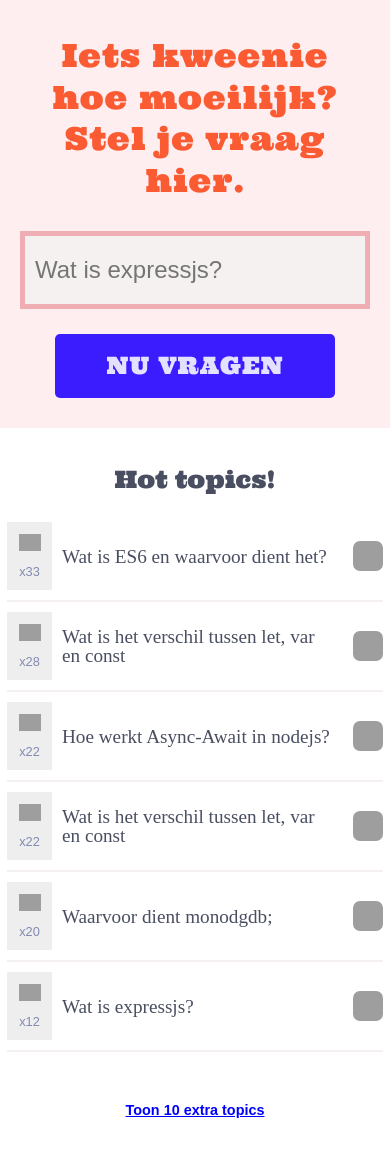
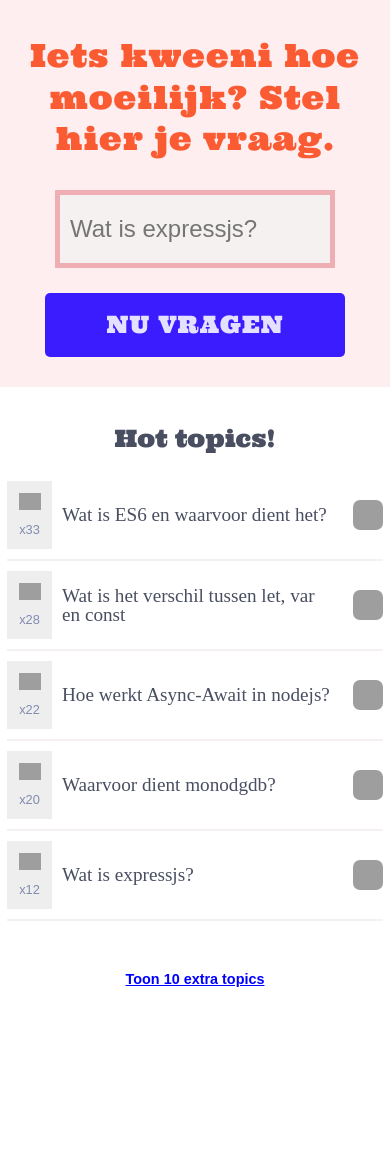
Before and after one commit to yaspo/Webtech-Lab-2, a web app: file overview.html in a window 390 px wide. Shown: the part 70-1238 px from the top of the page. After the commit the page ends 1057 px from the top, so only its background shows below. Run offline with its HTML, style and script files only (its server is not run), Linux system fonts and the light colour scheme; grey boxes are pictures that could not be loaded.

Commit message:
Overview page finished. Page is now responsive and adjusted to match the example video on Toledo.

```diff
--- a/css/overview.css
+++ b/css/overview.css
@@ -86,7 +86,7 @@ header .profile img {
 	border-radius: 7px;
 }
 
-.banner {
+.banner .container {
 	display: grid;
 	grid-template-rows: auto auto auto;
 	grid-row-gap: 25px;
@@ -108,13 +108,16 @@ header .profile img {
 	font-size: 1.5em;
 	background-color: #f5f1f1;
 	color: #494e61;
+
+	justify-self:center;
+	width: 80%;
 }
 
 .banner .button {
 	text-align: center;
 	font-size: 1.5em;
 	padding: 20px;
-	width: 80%;
+	width: 300px;
 	justify-self: center;
 	border-radius: 5px;
 	text-transform: uppercase;
@@ -137,7 +140,7 @@ header .profile img {
 	display: grid;
 }
 
-.hot .topics li {
+.topic {
 	display: grid;
 	grid-template-columns: 45px auto 40px;
 	grid-gap: 10px;
@@ -146,18 +149,18 @@ header .profile img {
 	padding: 10px 0;
 }
 
-.hot .topics .likes {
+.topic .likes {
 	display: grid;
 	grid-template-rows: 1fr 1fr;
 	padding: 12px 0;
 	background-color: #eeeeee;
 }
 
-.hot .topics .likes:hover {
+.topic .likes:hover {
 	cursor: pointer;
 }
 
-.hot .topics .likes .like-img {
+.topic .like-img {
 	background-image: url('../KWEENI-ASSETS/icon-cool.svg');
 	width: 22px;
 	height: 22px;
@@ -167,28 +170,31 @@ header .profile img {
 	justify-self: center;
 }
 
-.hot .topics .likes .amount {
+.topic .like-amount {
 	align-self: end;
 	justify-self: center;
 	font-size: 0.8em;
 	color: #818baf;
 }
 
-.hot .topics .question {
+.topic .question {
 	align-self: center;
 	font-family: serif;
 	font-size: 1.2em;
+	color: #494e61;
+	text-decoration: none;
+	display: inline-block;
 }
 
-.hot .topics .question:first-letter {
+.topic .question:first-letter {
 	text-transform: uppercase;
 }
 
-.hot .topics .user {
+.topic .user {
 	display: grid;
 }
 
-.hot .topics .userpic {
+.topic .userpic {
 	width: 30px;
 	height: 30px;
 	align-self: center;
--- a/overview.html
+++ b/overview.html
@@ -8,23 +8,26 @@
 <body>
 
 <header>
+<div class="container">
 	<div class="logo"></div>
 	<div class="profile">
 		<p>Anneke Kodeur</p>
 		<a href="" class="logout">log uit</a>
 		<img src="KWEENI-ASSETS/user4.png" class="profileImage">
 	</div>
+</div>
 </header>
 
 <div class="banner">
+<div class="container">
 	<div class="slogan">
-		<h1>Iets kweenie hoe moeilijk? </h1>
-		<h1>Stel je vraag hier.</h1>
+		<h1>Iets kweeni hoe moeilijk? Stel hier je vraag.</h1>
 	</div>
 	<input type="text" class="search" name="search" placeholder="Wat is expressjs?">
 	<a class="button" href="#">
 		Nu Vragen
 	</a>
+</div>
 </div>
 
 <section class="hot">
@@ -32,67 +35,56 @@
 
 	<!-- I should have used PHP for these -->
 	<ul class="topics">
-		<li>
+		<li class="topic">
 			<div class="likes">
 				<div class="like-img"></div>
-				<p class="amount">x33</p>
+				<p class="like-amount">x33</p>
 			</div>
-			<p class="question">Wat is ES6 en waarvoor dient het?</p>
+			<a href="" class="question">Wat is ES6 en waarvoor dient het?</a>
 			<div class="user">
 				<p class="username">Yves Dehipster</p>
 				<img src="KWEENI-ASSETS/user11.png" class="userpic">
 			</div>
 		</li>
-		<li>
+		<li class="topic">
 			<div class="likes">
 				<div class="like-img"></div>
-				<p class="amount">x28</p>
+				<p class="like-amount">x28</p>
 			</div>
-			<p class="question">Wat is het verschil tussen let, var en const</p>
+			<a href="" class="question">Wat is het verschil tussen let, var en const</a>
 			<div class="user">
 				<p class="username">Jerold Venard</p>
 				<img src="KWEENI-ASSETS/user3.png" class="userpic">
 			</div>
 		</li>
-		<li>
+		<li class="topic">
 			<div class="likes">
 				<div class="like-img"></div>
-				<p class="amount">x22</p>
+				<p class="like-amount">x22</p>
 			</div>
-			<p class="question">Hoe werkt Async-Await in nodejs?</p>
+			<a href="" class="question">Hoe werkt Async-Await in nodejs?</a>
 			<div class="user">
 				<p class="username">Kerril Farrior</p>
 				<img src="KWEENI-ASSETS/user2.png" class="userpic">
 			</div>
 		</li>
-		<li>
+		<li class="topic">
 			<div class="likes">
 				<div class="like-img"></div>
-				<p class="amount">x22</p>
+				<p class="like-amount">x20</p>
 			</div>
-			<p class="question">Wat is het verschil tussen let, var en const</p>
-			<div class="user">
-				<p class="username">Jerold Venard</p>
-				<img src="KWEENI-ASSETS/user3.png" class="userpic">
-			</div>
-		</li>
-		<li>
-			<div class="likes">
-				<div class="like-img"></div>
-				<p class="amount">x20</p>
-			</div>
-			<p class="question">waarvoor dient monodgdb;</p>
+			<a href="" class="question">waarvoor dient monodgdb?</a>
 			<div class="user">
 				<p class="username">David Macmullan</p>
 				<img src="KWEENI-ASSETS/user10.png" class="userpic">
 			</div>
 		</li>
-		<li>
+		<li class="topic">
 			<div class="likes">
 				<div class="like-img"></div>
-				<p class="amount">x12</p>
+				<p class="like-amount">x12</p>
 			</div>
-			<p class="question">wat is expressjs?</p>
+			<a href="" class="question">wat is expressjs?</a>
 			<div class="user">
 				<p class="username">Averill Aspley</p>
 				<img src="KWEENI-ASSETS/user1.png" class="userpic">
```
Also changed, not shown: other parts of css/overview.css (+60 -3 lines).
